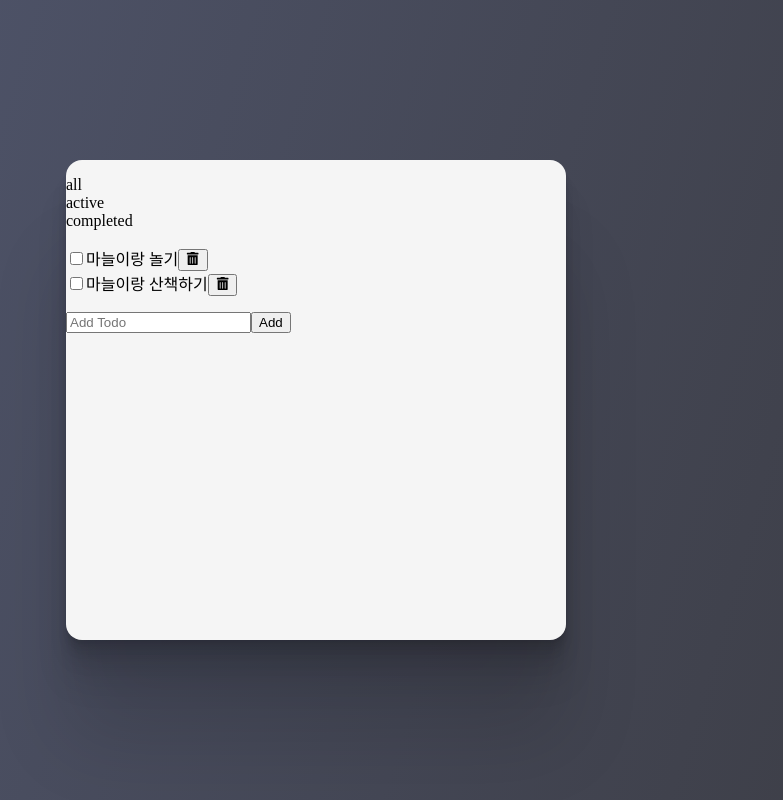
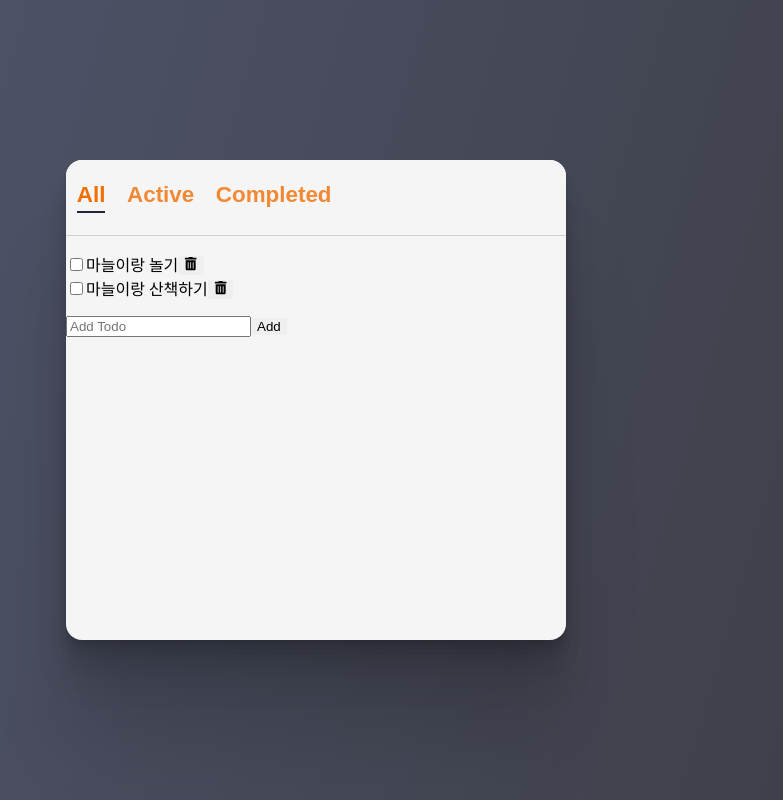
Before and after one commit to devmanta/todo-react, a React (Vite) app: page / in a window 1280 px wide. Shown: the whole page, without its empty margins (324-1107 px from the left). Built offline with nearby package versions, Linux system fonts and the light colour scheme.

Commit message:
feat: add header css

```diff
--- a/src/components/Header/Header.jsx
+++ b/src/components/Header/Header.jsx
@@ -2,11 +2,16 @@ import styles from './Header.module.css';
 
 export default function Header({ filters, filter, onFilterChange }) {
   return (
-    <header>
-      <ul>
+    <header className={styles.header}>
+      <ul className={styles.filters}>
         {filters.map((f, idx) => (
-          <li key={idx} onClick={() => onFilterChange(f)}>
-            {f}
+          <li key={idx}>
+            <button
+              onClick={() => onFilterChange(f)}
+              className={`${styles.filter} ${filter === f && styles.selected}`}
+            >
+              {f}
+            </button>
           </li>
         ))}
       </ul>
--- a/src/components/Header/Header.module.css
+++ b/src/components/Header/Header.module.css
@@ -0,0 +1,33 @@
+.header {
+  display: flex;
+  justify-content: space-between;
+  align-items: center;
+  background-color: var(--color-bg-dark);
+  border-bottom: 1px solid var(--color-grey);
+}
+
+.filters {
+  display: flex;
+}
+
+.filter {
+  text-transform: capitalize;
+  font-size: 1.4rem;
+  font-weight: bold;
+  margin: 0.3rem;
+  background-color: transparent;
+  color: var(--color-accent);
+  opacity: 0.8;
+}
+
+.filter:hover,
+.filter.selected {
+  opacity: 1;
+}
+
+.filter.selected::after {
+  content: '';
+  display: block;
+  margin-top: 0.2rem;
+  border: 1.5px solid var(--color-text);
+}
--- a/src/index.css
+++ b/src/index.css
@@ -30,6 +30,11 @@ ul {
   padding-left: 0;
 }
 
+button {
+  outline: none;
+  border: none;
+}
+
 #root {
   width: 100%;
   height: 60%;
@@ -42,4 +47,5 @@ ul {
     0 6.7px 5.3px rgba(0, 0, 0, 0.048), 0 12.5px 10px rgba(0, 0, 0, 0.06),
     0 22.3px 17.9px rgba(0, 0, 0, 0.072), 0 41.8px 33.4px rgba(0, 0, 0, 0.086),
     0 100px 80px rgba(0, 0, 0, 0.12);
+  overflow: hidden;
 }
```
